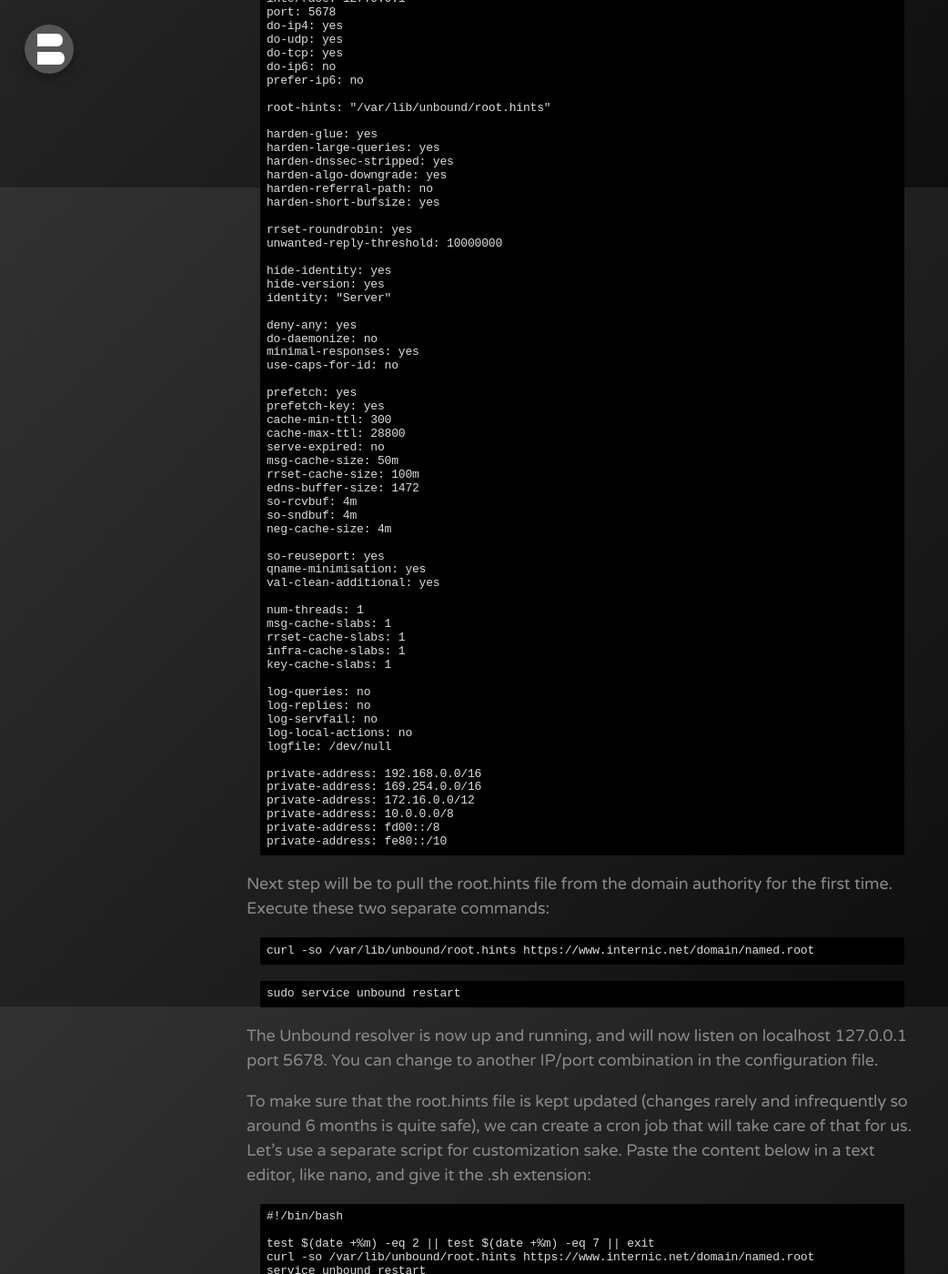
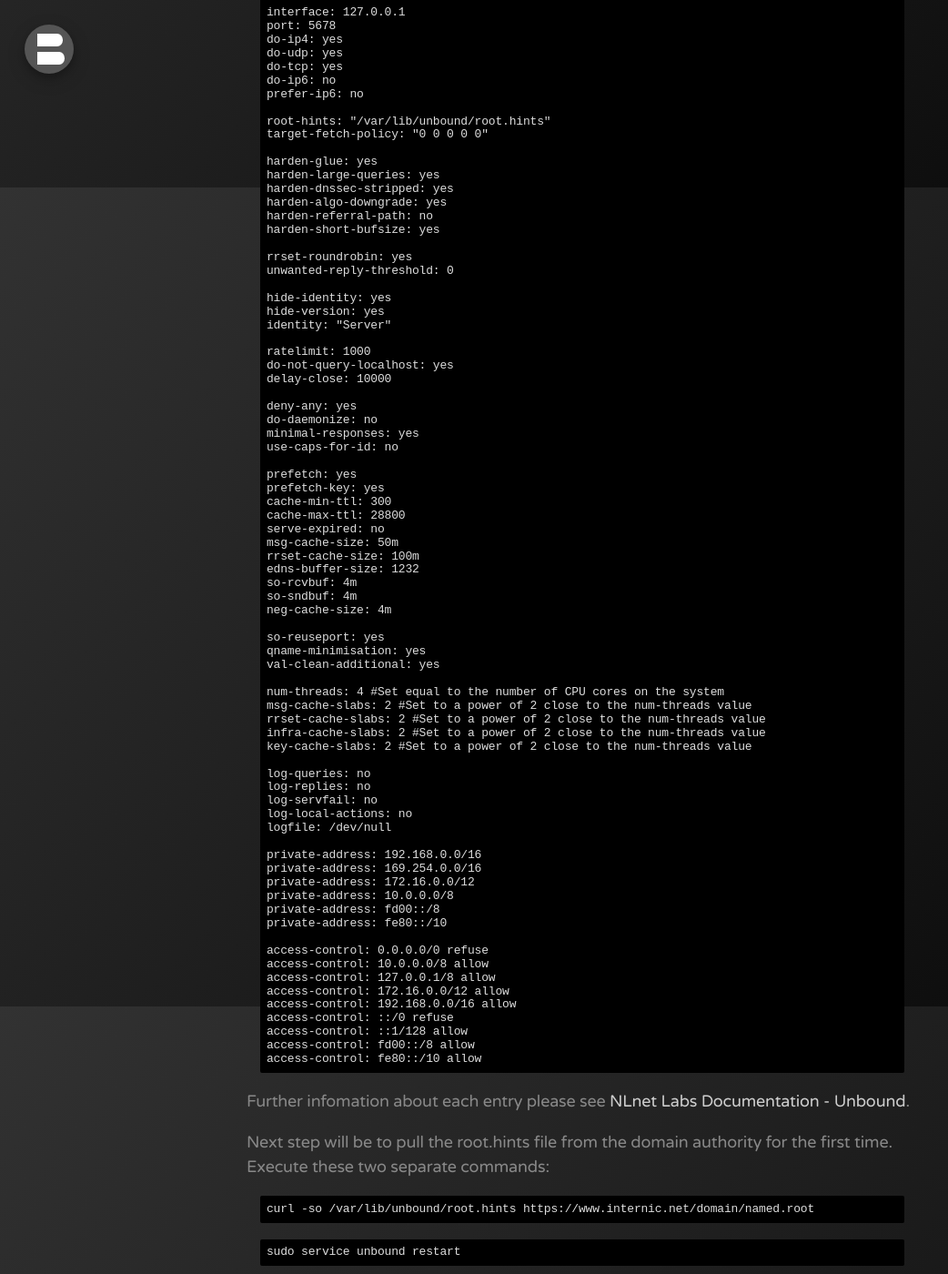
Before and after one commit to bonina/bonina.github.io, a Jekyll site: the page built from _posts/software/2021/2021-04-31-setup-unbound-a-validating-recursive-caching-dns-resolver.md, in a window 1280 px wide and 1400 px high, scrolled down 694 px. Shown: the whole window at 91% size, without its empty margins (0-1042 px from the left). Built offline with Jekyll 4.4.1, drawn with Linux system fonts in a browser that asks for light colours; some of the changed text lies outside the part shown.

Commit message:
Update 2021-04-31-setup-unbound-a-validating-recursive-caching-dns-resolver.md

```diff
--- a/_posts/software/2021/2021-04-31-setup-unbound-a-validating-recursive-caching-dns-resolver.md
+++ b/_posts/software/2021/2021-04-31-setup-unbound-a-validating-recursive-caching-dns-resolver.md
@@ -12,7 +12,7 @@ To proceed, open a terminal window and paste the following command:
 <p class="message">sudo apt install unbound</p>
 
 During the installation process some error messages may appear. This is normal since there is no configuration file present in the system and thus Unbound will not be able to start.
-To proceed in generating the Unbound configuration file, create "example.conf" in the following directory:
+To proceed in generating the Unbound configuration file, create "unbound.conf" in the following directory:
 
 <p class="message">/etc/unbound/unbound.conf.d/</p>
 
@@ -21,6 +21,7 @@ You can use <i>nano</i> or any other file editor to copy and save the content be
 <p class="message">server:<br>
 <br>
 verbosity: 0<br>
+statistics-interval: 0<br>
 <br>
 interface: 127.0.0.1<br>
 port: 5678<br>
@@ -31,6 +32,7 @@ do-ip6: no<br>
 prefer-ip6: no<br>
 <br>
 root-hints: "/var/lib/unbound/root.hints"<br>
+target-fetch-policy: "0 0 0 0 0"<br>
 <br>
 harden-glue: yes<br>
 harden-large-queries: yes<br>
@@ -40,11 +42,15 @@ harden-referral-path: no<br>
 harden-short-bufsize: yes<br>
 <br>
 rrset-roundrobin: yes<br>
-unwanted-reply-threshold: 10000000<br>
+unwanted-reply-threshold: 0<br>
 <br>
 hide-identity: yes<br>
 hide-version: yes<br>
 identity: "Server"<br>
+<br>
+ratelimit: 1000<br>
+do-not-query-localhost: yes<br>
+delay-close: 10000<br>
 <br>
 deny-any: yes<br>
 do-daemonize: no<br>
@@ -58,7 +64,7 @@ cache-max-ttl: 28800<br>
 serve-expired: no<br>
 msg-cache-size: 50m<br>
 rrset-cache-size: 100m<br>
-edns-buffer-size: 1472<br>
+edns-buffer-size: 1232<br>
 so-rcvbuf: 4m<br>
 so-sndbuf: 4m<br>
 neg-cache-size: 4m<br>
@@ -67,11 +73,11 @@ so-reuseport: yes<br>
 qname-minimisation: yes<br>
 val-clean-additional: yes<br>
 <br>
-num-threads: 1<br>
-msg-cache-slabs: 1<br>
-rrset-cache-slabs: 1<br>
-infra-cache-slabs: 1<br>
-key-cache-slabs: 1<br>
+num-threads: 4 #Set equal to the number of CPU cores on the system<br>
+msg-cache-slabs: 2 #Set to a power of 2 close to the num-threads value<br>
+rrset-cache-slabs: 2 #Set to a power of 2 close to the num-threads value<br>
+infra-cache-slabs: 2 #Set to a power of 2 close to the num-threads value<br>
+key-cache-slabs: 2 #Set to a power of 2 close to the num-threads value<br>
 <br>
 log-queries: no<br>
 log-replies: no<br>
@@ -84,7 +90,19 @@ private-address: 169.254.0.0/16<br>
 private-address: 172.16.0.0/12<br>
 private-address: 10.0.0.0/8<br>
 private-address: fd00::/8<br>
-private-address: fe80::/10</p>
+private-address: fe80::/10<br>
+<br>
+access-control: 0.0.0.0/0 refuse<br>
+access-control: 10.0.0.0/8 allow<br>
+access-control: 127.0.0.1/8 allow<br>
+access-control: 172.16.0.0/12 allow<br>
+access-control: 192.168.0.0/16 allow<br>
+access-control: ::/0 refuse<br>
+access-control: ::1/128 allow<br>
+access-control: fd00::/8 allow<br>
+access-control: fe80::/10 allow</p>
+
+Further infomation about each entry please see [NLnet Labs Documentation - Unbound](https://nlnetlabs.nl/documentation/unbound/unbound.conf/).
 
 Next step will be to pull the root.hints file from the domain authority for the first time. Execute these two separate commands:
 
```
